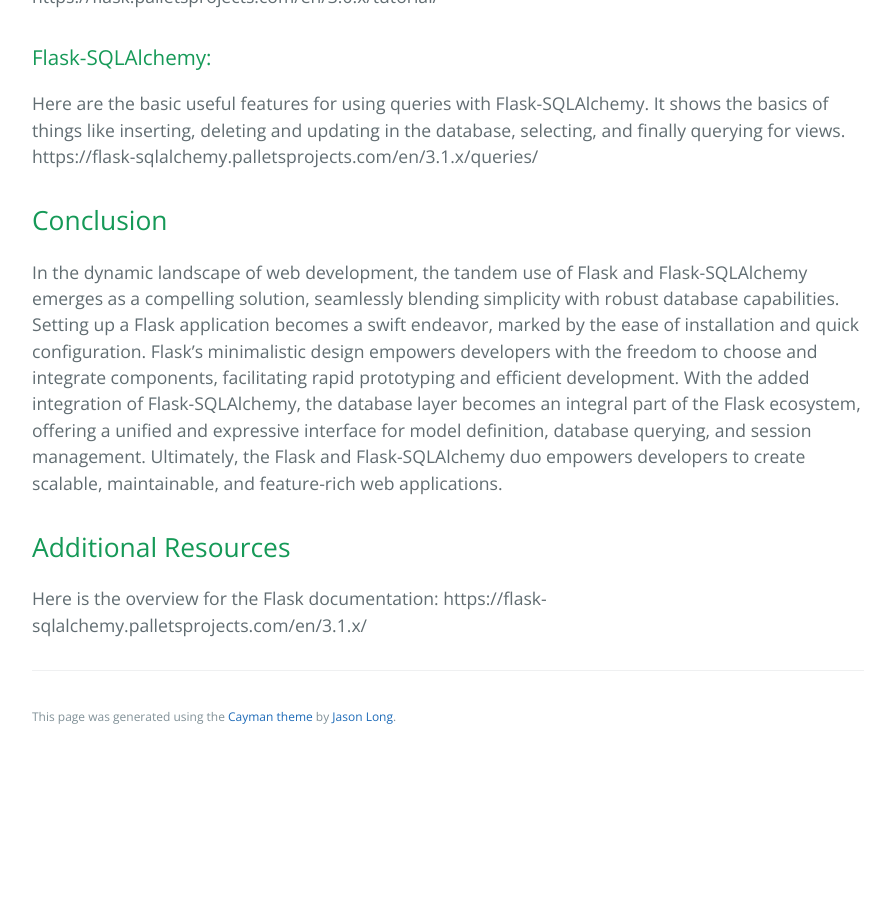
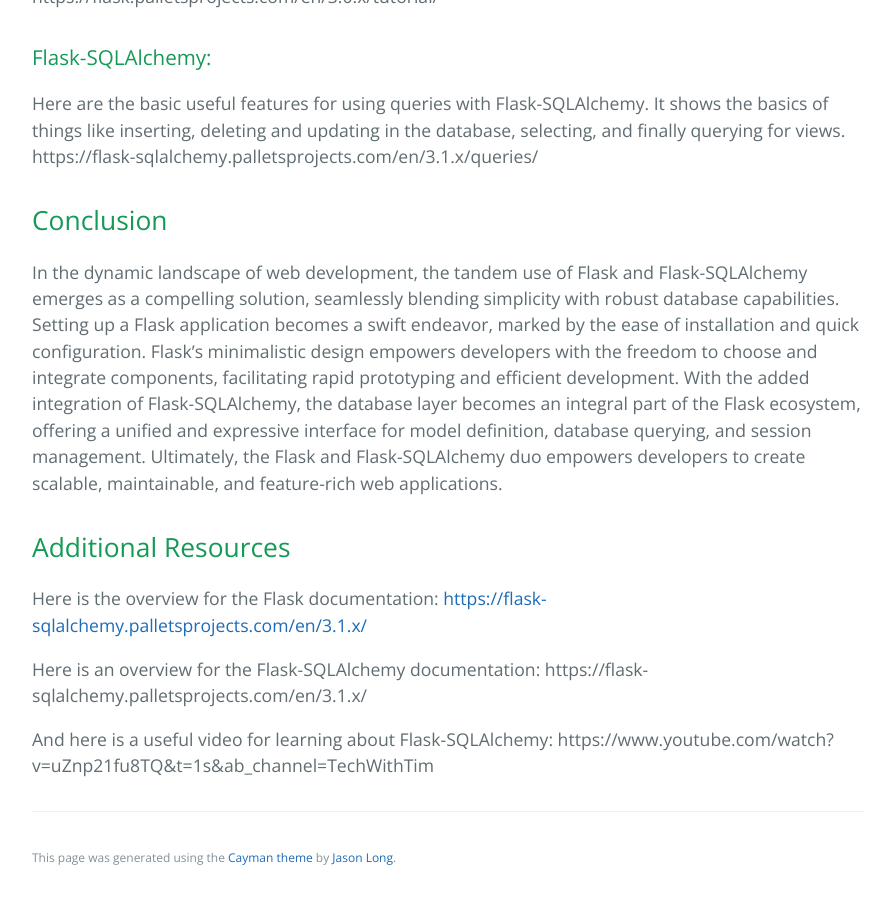
Before and after one commit to learning-software-engineering/learning-software-engineering.github.io, a Jekyll site: the page built from Topics/Tech_Stacks/Flask.md, in a window 1280 px wide and 900 px high, scrolled down 2036 px. Shown: the whole window, without its empty margins (192-1083 px from the left). Built offline with Jekyll 4.4.1, drawn with Linux system fonts in a browser that asks for light colours; our own code applies the rules of GitHub Pages for plain Markdown files; before the commit the page ends 2795 px from its top, so only the background shows below that.

Commit message:
Update Flask.md by adding to additional resources
Added more to additional resources including a link to an overview of the Flask-SQLAlchemy documentation, as well as a useful video for getting started with Flask-SQLAlchemy.

```diff
--- a/Topics/Tech_Stacks/Flask.md
+++ b/Topics/Tech_Stacks/Flask.md
@@ -60,4 +60,10 @@
 
 ## Additional Resources
 Here is the overview for the Flask documentation:
+[https://flask-sqlalchemy.palletsprojects.com/en/3.1.x/](https://flask.palletsprojects.com/en/3.0.x/)
+
+Here is an overview for the Flask-SQLAlchemy documentation:
 https://flask-sqlalchemy.palletsprojects.com/en/3.1.x/
+
+And here is a useful video for learning about Flask-SQLAlchemy:
+https://www.youtube.com/watch?v=uZnp21fu8TQ&t=1s&ab_channel=TechWithTim
```
